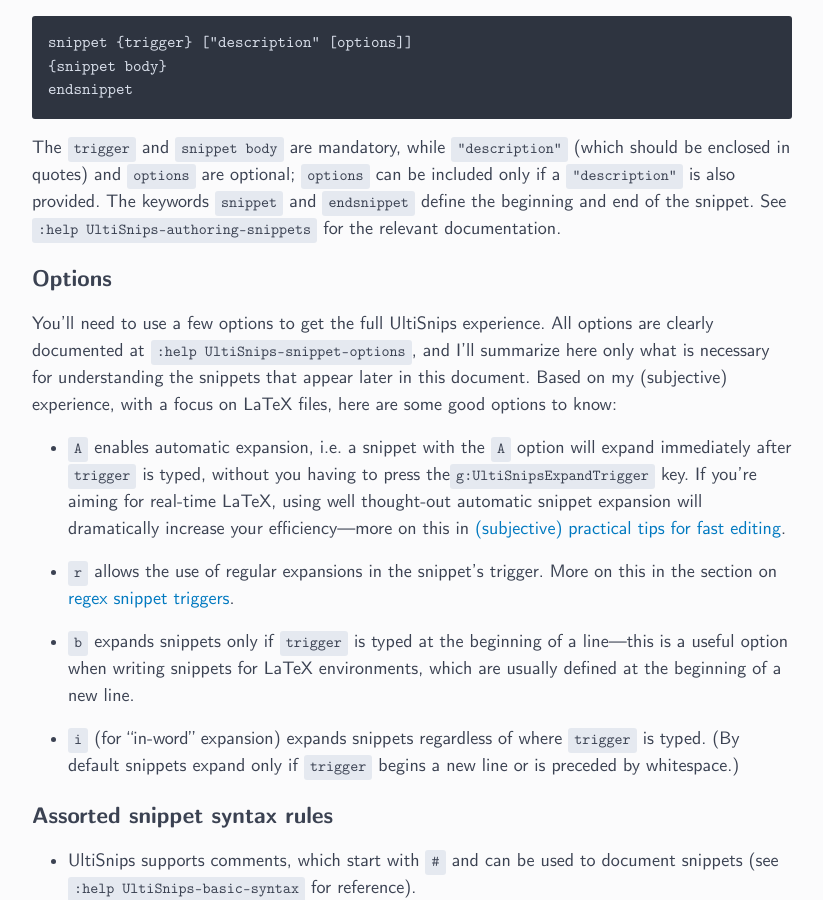
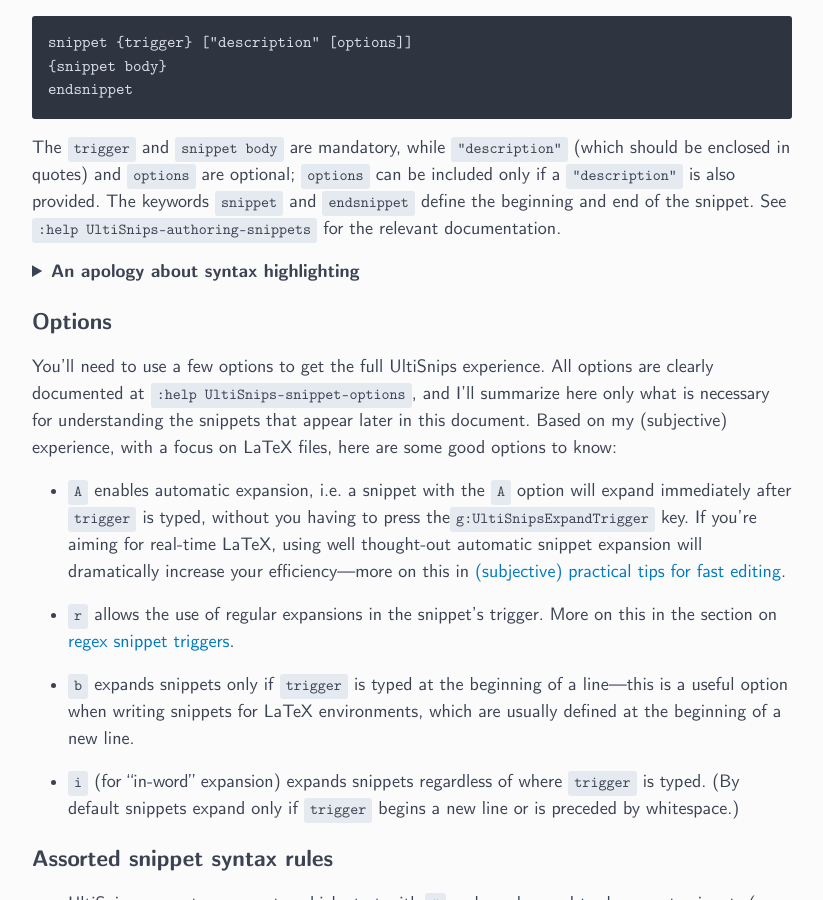
Before and after one commit to ejmastnak/ejmastnak.github.io, a Jekyll site: the page built from tutorials/vim-latex/ultisnips.md, in a window 1280 px wide and 900 px high, scrolled down 5247 px. Shown: the whole window, without its empty margins (228-1051 px from the left). Built offline with Jekyll 4.4.1, drawn with Linux system fonts in a browser that asks for light colours; part of the change alters nothing that is shown.

Commit message:
Add snippet syntax highlighting disclaimer

```diff
--- a/tutorials/vim-latex/ultisnips.md
+++ b/tutorials/vim-latex/ultisnips.md
@@ -172,6 +172,22 @@ endsnippet
 The `trigger` and `snippet body` are mandatory, while `"description"` (which should be enclosed in quotes) and `options` are optional; `options` can be included only if a `"description"` is also provided.
 The keywords `snippet` and `endsnippet` define the beginning and end of the snippet.
 See `:help UltiSnips-authoring-snippets` for the relevant documentation.
+
+<details>
+  <summary>
+  <strong>An apology about syntax highlighting</strong>
+  </summary>
+  <p>Please excuse the sup-optimal syntax highlighting of snippet code blocks throughout this article.
+  This website is written with Jekyll and GitHub Pages, which use the <a href="https://github.com/rouge-ruby/rouge"><code class="language-plaintext highlighter-rouge">rogue</code></a> Ruby Gem for syntax highlighting.
+  At the time of writing, <code class="language-plaintext highlighter-rouge">rogue</code> does not support the UltiSnips snippet language
+  (see here for the <a href="https://github.com/rouge-ruby/rouge/tree/master/lib/rouge/lexers">current list of <code class="language-plaintext highlighter-rouge">rogue</code> lexers</a>),
+  and so the snippet code looks meh.
+  For lack of a better option, I shuffle between plain text and generic shell-script highlighting
+  (which at least highlights comments),
+  neither of which are particularly satisfactory.
+  I might or might not get around to fixing this by just writing and contributing an UltiSnips lexer for <code class="language-plaintext highlighter-rouge">rouge</code>;
+  for the time being, we’ll have to put up less-than-perfect snippet highlighting.</p>
+</details>
 
 ### Options
 You'll need to use a few options to get the full UltiSnips experience.
```
